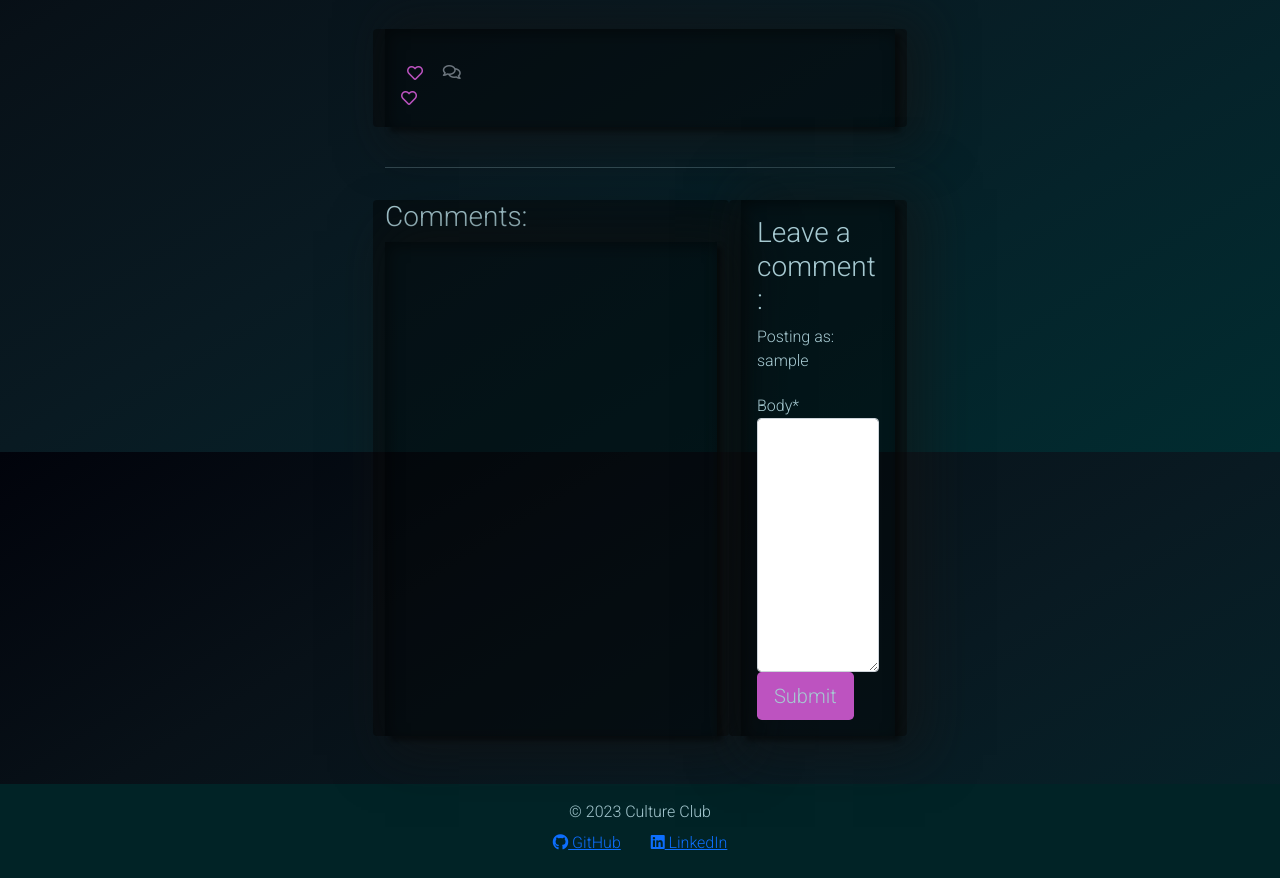
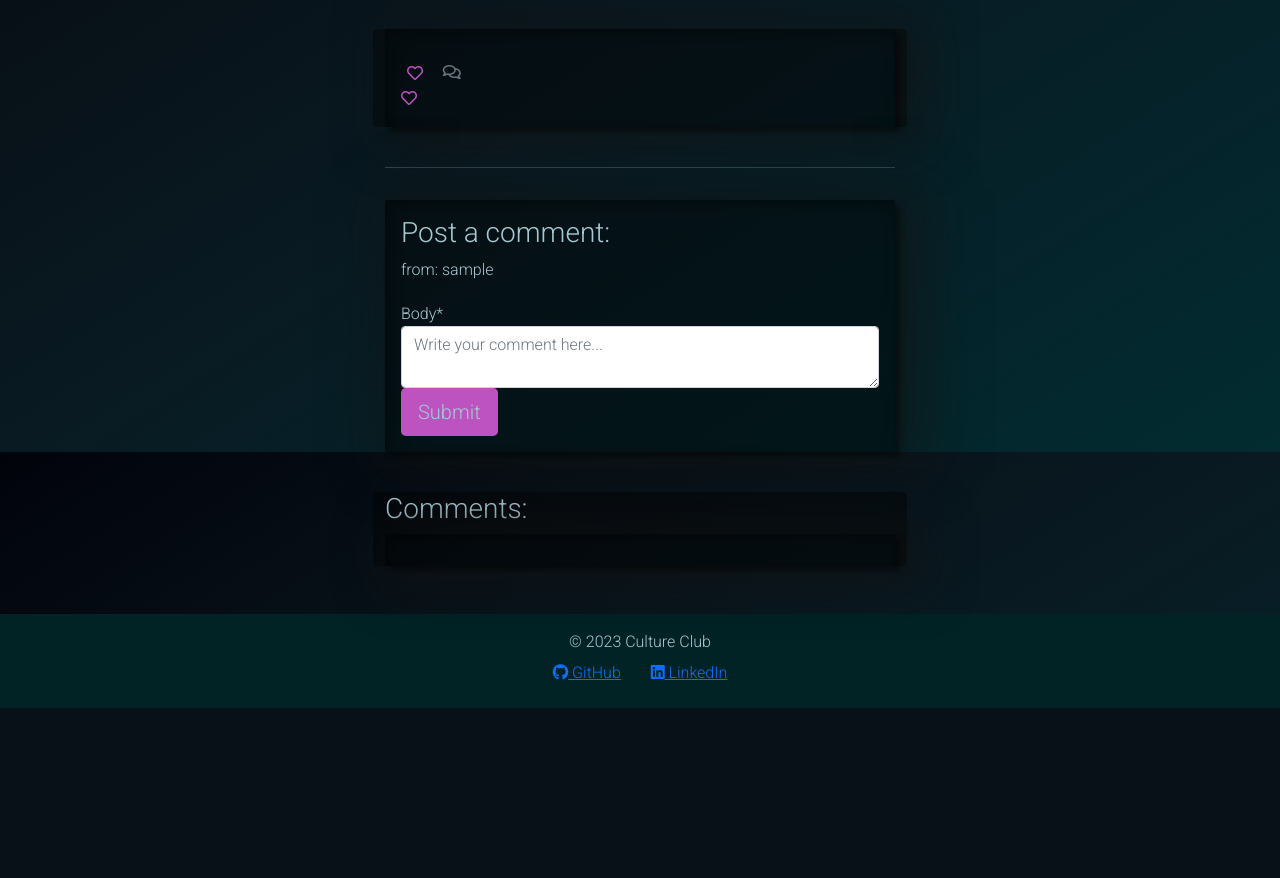
Before and after one commit to DebbieBergstrom/Culture-Club, a Django app: template templates/blogpost_detail.html in a window 1280 px wide. Shown: the part 348-1226 px from the top of the page. After the commit the page ends 1056 px from the top, so only its background shows below. Run offline with Django 3.2, Linux system fonts and the light colour scheme; the template is opened without the code that fills it: values that come from a table or form of the project are taken from there, others are empty; the visitor is signed in with stand-in values (Sample User, id 1); some libraries are stand-ins or nearby versions.

Commit message:
#28 Change design in comments section

```diff
--- a/blog/forms.py
+++ b/blog/forms.py
@@ -6,3 +6,6 @@ class CommentForm(forms.ModelForm):
     class Meta:
         model = Comment
         fields = ('body',)
+        widgets = {
+            'body': forms.Textarea(attrs={'rows': 2, 'cols': 50, 'placeholder': 'Write your comment here...', 'max_length': '1000'}),
+        }
--- a/templates/blogpost_detail.html
+++ b/templates/blogpost_detail.html
@@ -74,8 +74,28 @@
                 <hr>
             </div>
         </div>
+        <div class="col card mb-4 mt-3">
+            <div class="card-body">
+                {% if commented %}
+                <div class="alert alert-success" role="alert">
+                    Your comment awaits approval
+                </div>
+                {% else %}
+                {% if user.is_authenticated %}
+                <h3>Post a comment:</h3>
+                <p>from: {{ user.username }}</p>
+                <form method="post" style="margin-top: 1.3em;">
+                    {{ comment_form | crispy }}
+                    {% csrf_token %}
+                    <button type="submit"
+                        class="btn btn-signup btn-lg">Submit</button>
+                </form>
+                {% endif %}
+                {% endif %}
+            </div>
+        </div>
         <div class="row">
-            <div class="col-md-8 card mb-4 mt-3">
+            <div class="col card mb-4 mt-3">
                 <h3>Comments:</h3>
                 <div class="card-body">
                     {% for comment in comments %}
@@ -88,29 +108,15 @@
                         </p>
                         {{ comment.body | linebreaks }}
                     </div>
+                    <div class="row">
+                        <div class="col">
+                            <hr>
+                        </div>
+                    </div>
                     {% endfor %}
                 </div>
             </div>
-            <div class="col-md-4 card mb-4 mt-3">
-                <div class="card-body">
-                    {% if commented %}
-                    <div class="alert alert-success" role="alert">
-                        Your comment awaits approval
-                    </div>
-                    {% else %}
-                    {% if user.is_authenticated %}
-                    <h3>Leave a comment:</h3>
-                    <p>Posting as: {{ user.username }}</p>
-                    <form method="post" style="margin-top: 1.3em;">
-                        {{ comment_form | crispy }}
-                        {% csrf_token %}
-                        <button type="submit"
-                            class="btn btn-signup btn-lg">Submit</button>
-                    </form>
-                    {% endif %}
-                    {% endif %}
-                </div>
-            </div>
+
         </div>
     </div>
 </div>
```
